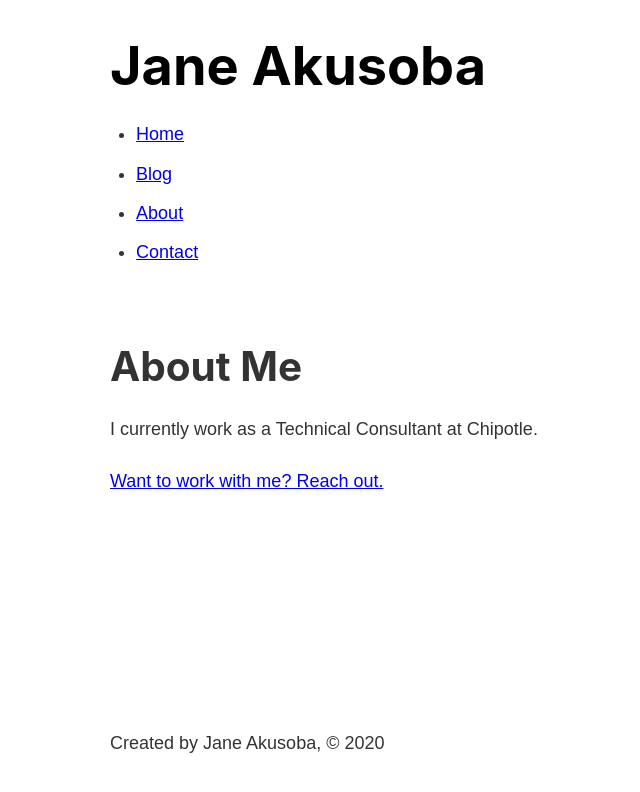
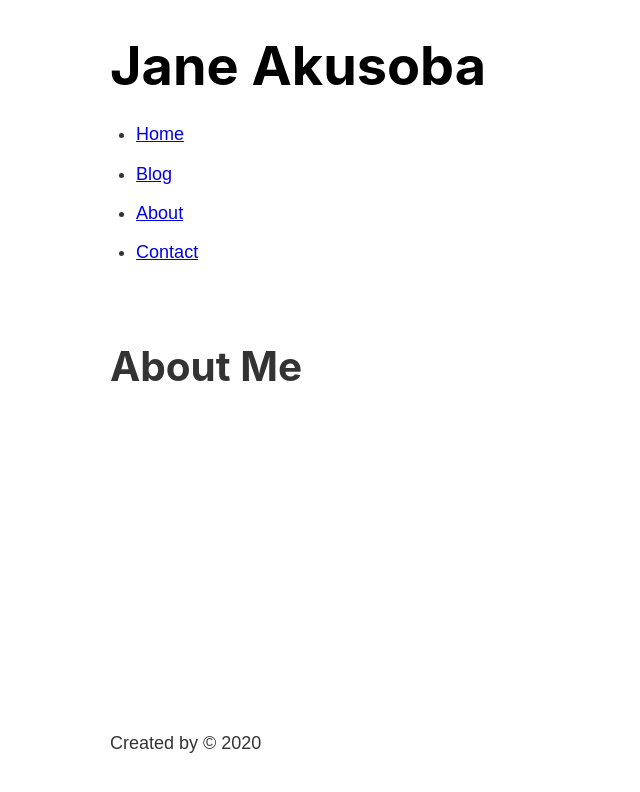
Before and after one commit to jakusoba/gatsby-bootcamp, a Gatsby site: page /about in a window 1280 px wide. Shown: the whole page, without its empty margins (173-813 px from the left). Built offline with nearby package versions, Linux system fonts and the light colour scheme; Gatsby itself is replaced by a stand-in of ours.

Commit message:
removed personal information

```diff
--- a/src/components/footer.js
+++ b/src/components/footer.js
@@ -15,9 +15,18 @@ const Footer = () => {
     `)
     return (
         <footer className={footerStyles.footer}>
-            <p>Created by {data.site.siteMetadata.author}, © 2020</p>
+            <p>Created by © 2020</p>
+
         </footer>
     )
 }
 
 export default Footer
+
+/**This was moved from 16 -22 */
+/**return (
+  <footer className={footerStyles.footer}>
+  <p>Created by {data.site.siteMetadata.author}, © 2020</p>
+  <p>Created by {data.site.siteMetadata.author}, © 2020</p>
+</footer>
+)**/
--- a/src/pages/about.js
+++ b/src/pages/about.js
@@ -10,8 +10,8 @@ const AboutPage = () => {
         <Layout>
             <Head title="about" />
             <h1>About Me</h1>
-            <p>I currently work as a Technical Consultant at Chipotle.</p>
-            <p><Link to="/contact">Want to work with me? Reach out.</Link></p>
+            <p></p>
+            <p></p>
         </Layout>
 
     )
--- a/src/pages/index.js
+++ b/src/pages/index.js
@@ -11,10 +11,13 @@ const IndexPage = () => {
         <Head title="Home" />
         <h1>Hey there!</h1>
           <h2>I'm Jane, a Software Developer</h2>
-          <p>Need a Developer? <Link to="/contact">Contact me.</Link></p>
+
       </Layout>
     )
 
 }
 
 export default IndexPage
+
+/**Moved from line 14
+<p>Need a Developer? <Link to="/contact">Contact me.</Link></p>**/
```
Also changed, not shown: src/pages/contact.js (+6 -1 lines), 2 other files.
